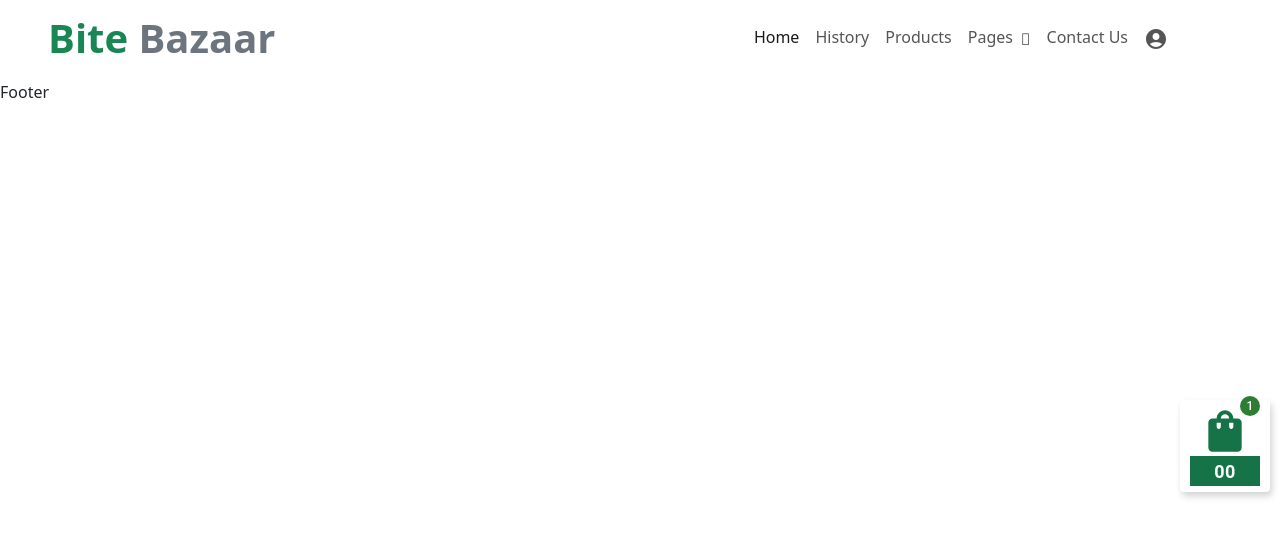
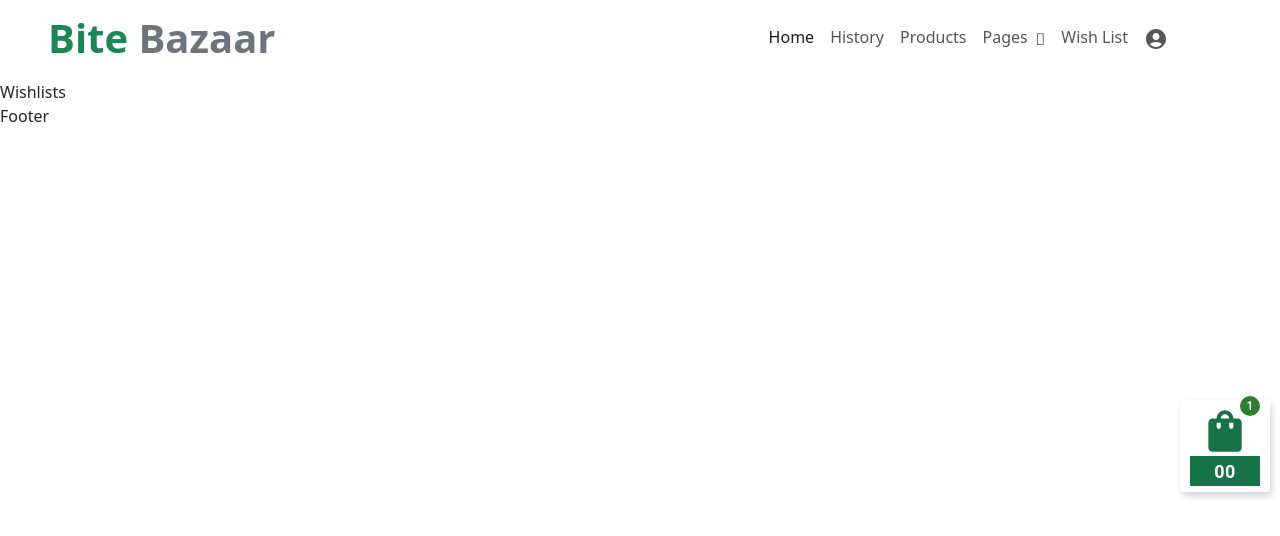
Before and after one commit to Ijazliaqat/Final_Bootcamp_Project, a React (Create React App) app: page /wishlists in a window 1280 px wide. Shown: the top 536 px of the page. Built offline with nearby package versions, Linux system fonts and the light colour scheme.

Commit message:
#comment changes in nav bar

```diff
--- a/src/App.js
+++ b/src/App.js
@@ -13,6 +13,7 @@ import Users from './componets/users/users';
 import './App.css';
 import SignIn from './componets/authentication/sign-in/sign-in';
 import SignUp from './componets/authentication/sign-up/sign-up';
+import Wishlists from './componets/wishlists/wishlists';
 
 function App() {
   return (
@@ -27,6 +28,7 @@ function App() {
         <Route path='create-products' element={<CreateProduct />} />
         <Route path='signin' element={<SignIn />} />
         <Route path='signup' element={<SignUp />} />
+        <Route path='wishlists' element={<Wishlists />} />
       </Routes>
       {/* <Users /> */}
       <Footer />
--- a/src/componets/header/header.jsx
+++ b/src/componets/header/header.jsx
@@ -1,9 +1,8 @@
 import React, { useEffect, useState } from "react";
 import AccountCircleIcon from '@mui/icons-material/AccountCircle';
+import { Link } from "react-router-dom";
+import { Grid } from "@mui/material";
 import "./header.css";
-import { Link, Outlet } from "react-router-dom";
-import HeroSection from "../hero-section/hero-section";
-import { Grid } from "@mui/material";
 
 const Header = () => {
   const [scrolled, setScrolled] = useState(false);
@@ -41,13 +40,11 @@ const Header = () => {
               <div class="nav-item dropdown">
                 <a href="#" class="nav-link dropdown-toggle" data-bs-toggle="dropdown">Pages</a>
                 <div class="dropdown-menu m-0">
-                  <a href="blog.html" class="dropdown-item">Blog Grid</a>
-                  <a href="feature.html" class="dropdown-item">Our Features</a>
                   <a href="testimonial.html" class="dropdown-item">Testimonial</a>
                   <a href="404.html" class="dropdown-item">404 Page</a>
                 </div>
               </div>
-              <a href="contact.html" class="nav-item nav-link">Contact Us</a>
+              <Link to='wishlists' class="nav-item nav-link">Wish List</Link>
               <a href="contact.html" class="nav-item nav-link"><AccountCircleIcon /></a>
             </div>
             <div class="d-none d-lg-flex ms-2">
--- /dev/null
+++ b/src/componets/wishlists/wishlists.jsx
@@ -0,0 +1,10 @@
+import React from 'react';
+import './wishlists.css'
+
+const Wishlists = () => {
+  return (
+    <div>Wishlists</div>
+  )
+}
+
+export default Wishlists
```
Also changed, not shown: src/componets/wishlists/wishlists.css (added).
